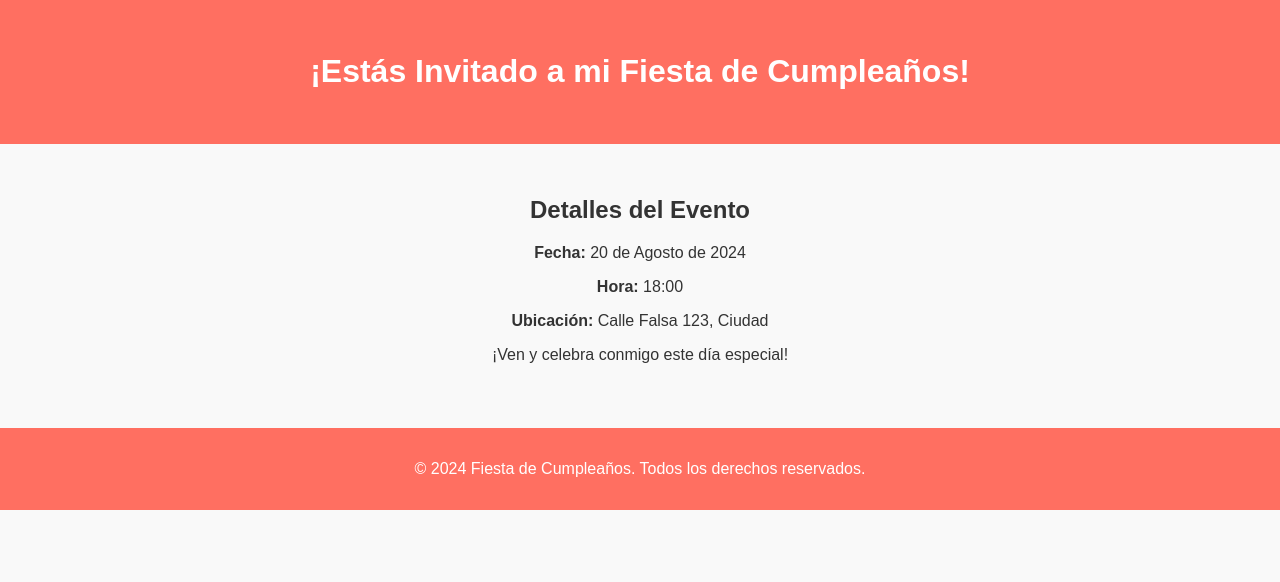
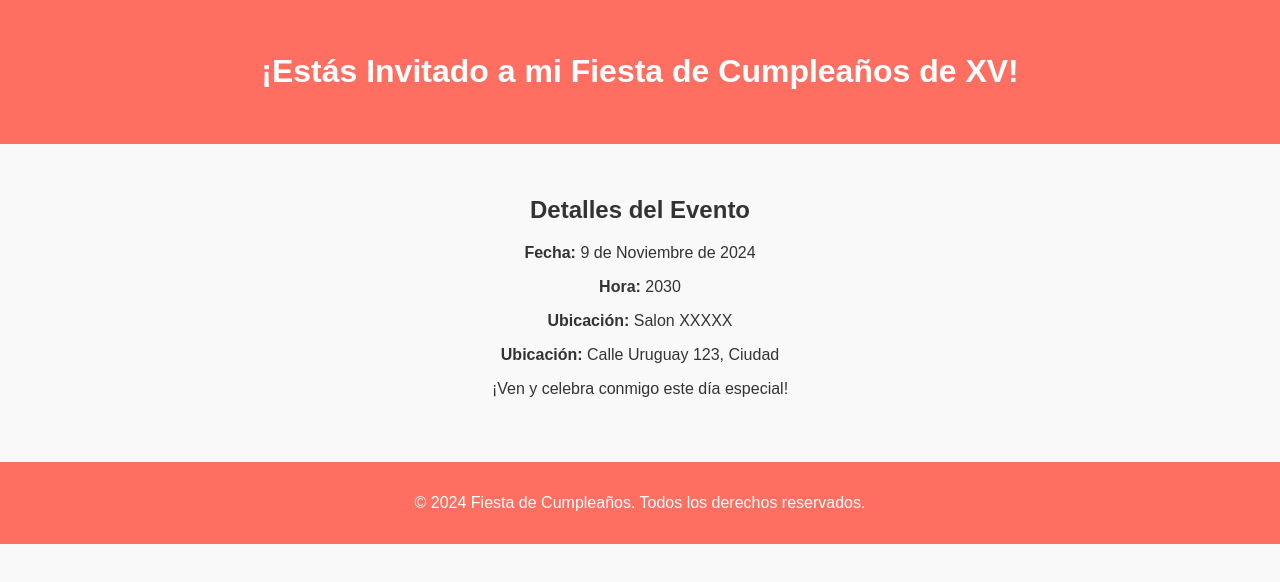
Before and after one commit to marcelFernandez23/xvgael, a plain HTML site: page index.html in a window 1280 px wide. Drawn offline with Linux system fonts and the light colour scheme.

Commit message:
Update index.html

```diff
--- a/index.html
+++ b/index.html
@@ -8,15 +8,16 @@
 </head>
 <body>
     <header>
-        <h1>¡Estás Invitado a mi Fiesta de Cumpleaños!</h1>
+        <h1>¡Estás Invitado a mi Fiesta de Cumpleaños de XV!</h1>
     </header>
 
     <main>
         <section id="informacion">
             <h2>Detalles del Evento</h2>
-            <p><strong>Fecha:</strong> 20 de Agosto de 2024</p>
-            <p><strong>Hora:</strong> 18:00</p>
-            <p><strong>Ubicación:</strong> Calle Falsa 123, Ciudad</p>
+            <p><strong>Fecha:</strong> 9 de Noviembre de 2024</p>
+            <p><strong>Hora:</strong> 2030</p>
+            <p><strong>Ubicación:</strong> Salon XXXXX</p>
+            <p><strong>Ubicación:</strong> Calle Uruguay 123, Ciudad</p>
             <p>¡Ven y celebra conmigo este día especial!</p>
         </section>
     </main>
```
